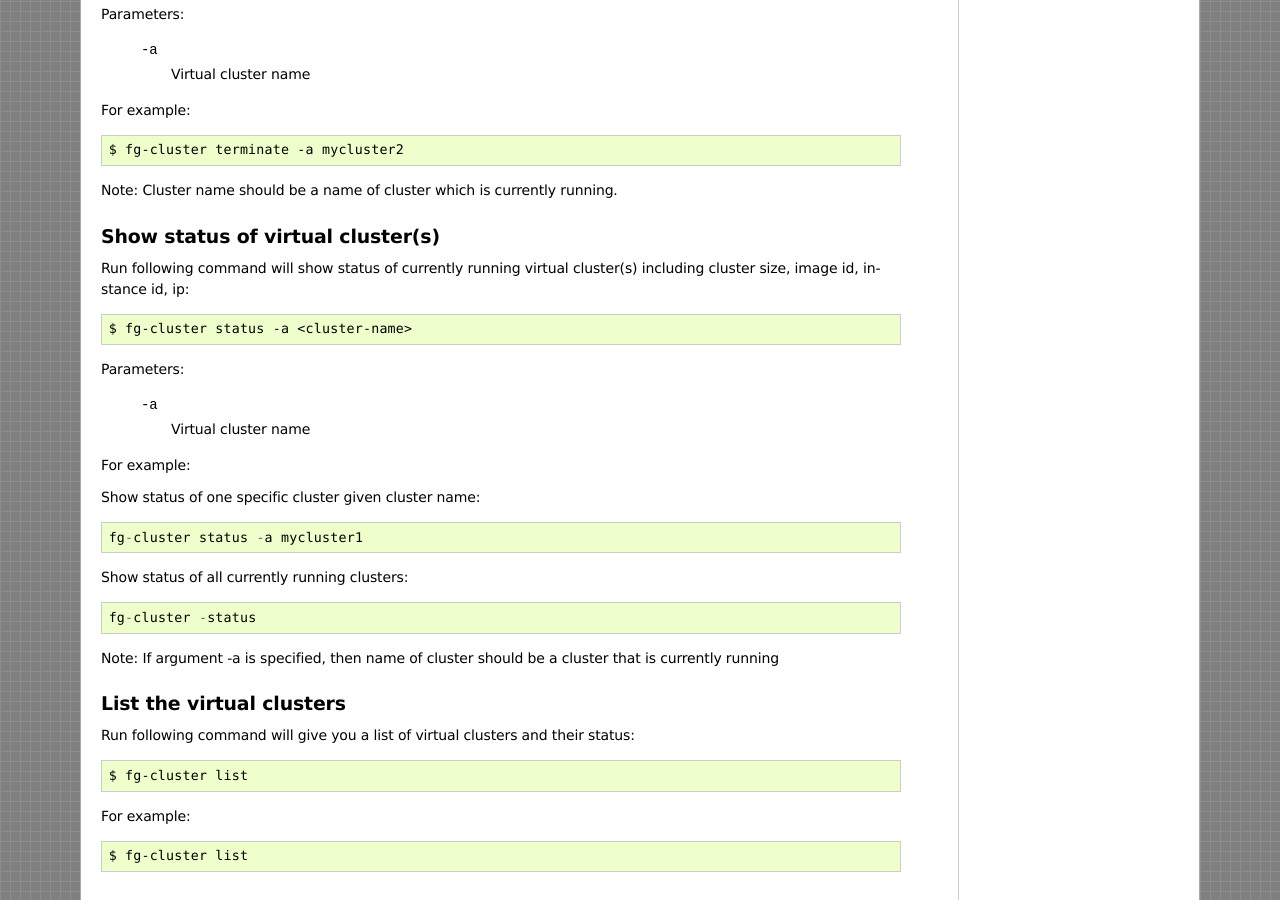
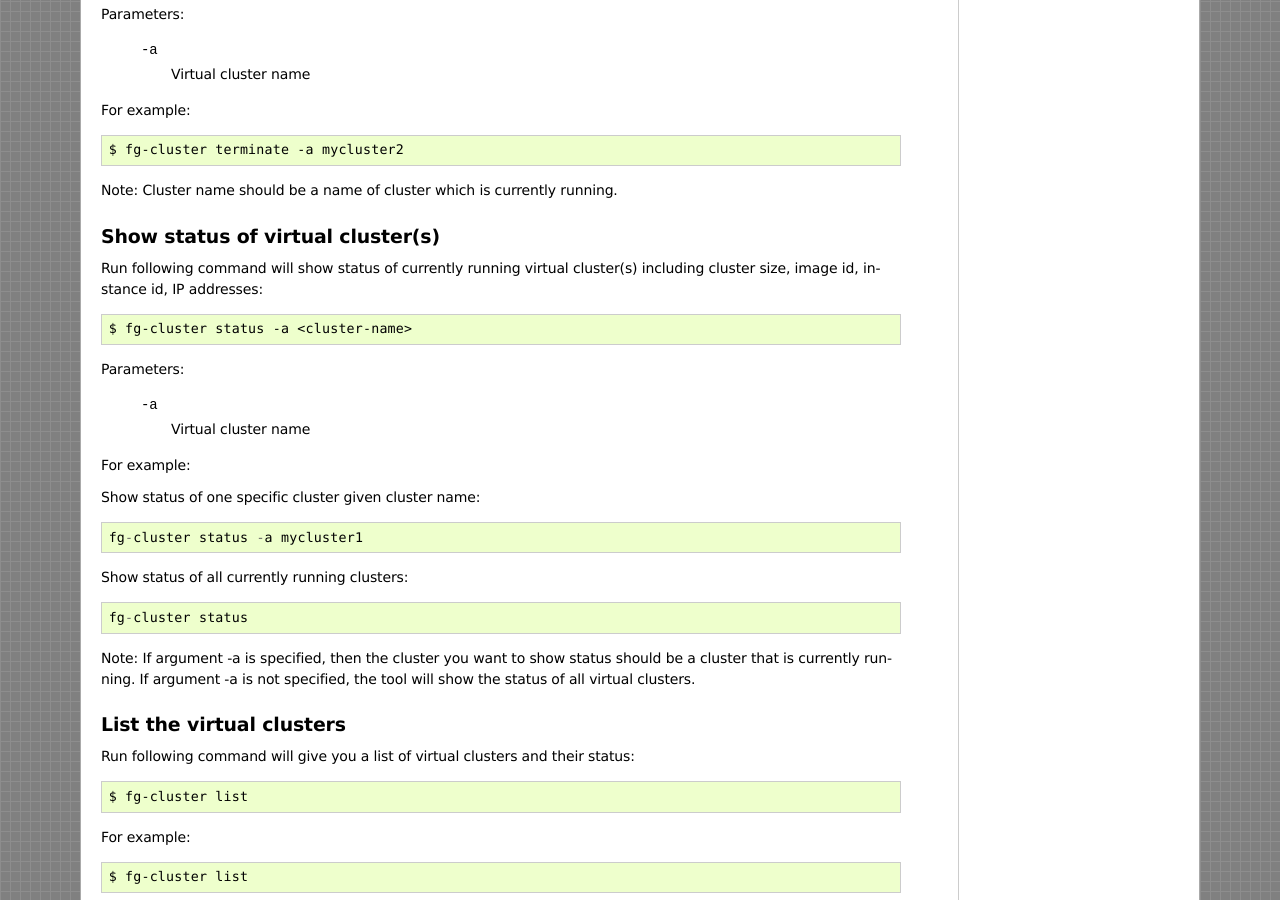
Before and after one commit to futuregrid/virtual-cluster, a Sphinx documentation site: the page built from doc/source/intro.rst, in a window 1280 px wide and 900 px high, scrolled down 7069 px. Built offline with Sphinx 7.4.7, drawn with Linux system fonts in a browser that asks for light colours; formulas are drawn with MathJax 3; pages that are not in the unit, such as notebooks, are missing from menus.

Commit message:
Update doc/source/intro.rst

```diff
--- a/doc/source/intro.rst
+++ b/doc/source/intro.rst
@@ -427,7 +427,7 @@ Show status of virtual cluster(s)
 ---------------------------
 
 Run following command will show status of currently running
-virtual cluster(s) including cluster size, image id, instance id, ip::
+virtual cluster(s) including cluster size, image id, instance id, IP addresses::
 
     $ fg-cluster status -a <cluster-name>
 
@@ -444,10 +444,11 @@ Show status of one specific cluster given cluster name::
 
 Show status of all currently running clusters::
 
-    fg-cluster -status
+    fg-cluster status
 
-Note: If argument -a is specified, then name of cluster should be
-a cluster that is currently running
+Note: If argument -a is specified, then the cluster you want to show status should be
+a cluster that is currently running. If argument -a is not specified, the tool will
+show the status of all virtual clusters.
 
 
 List the virtual clusters
```
